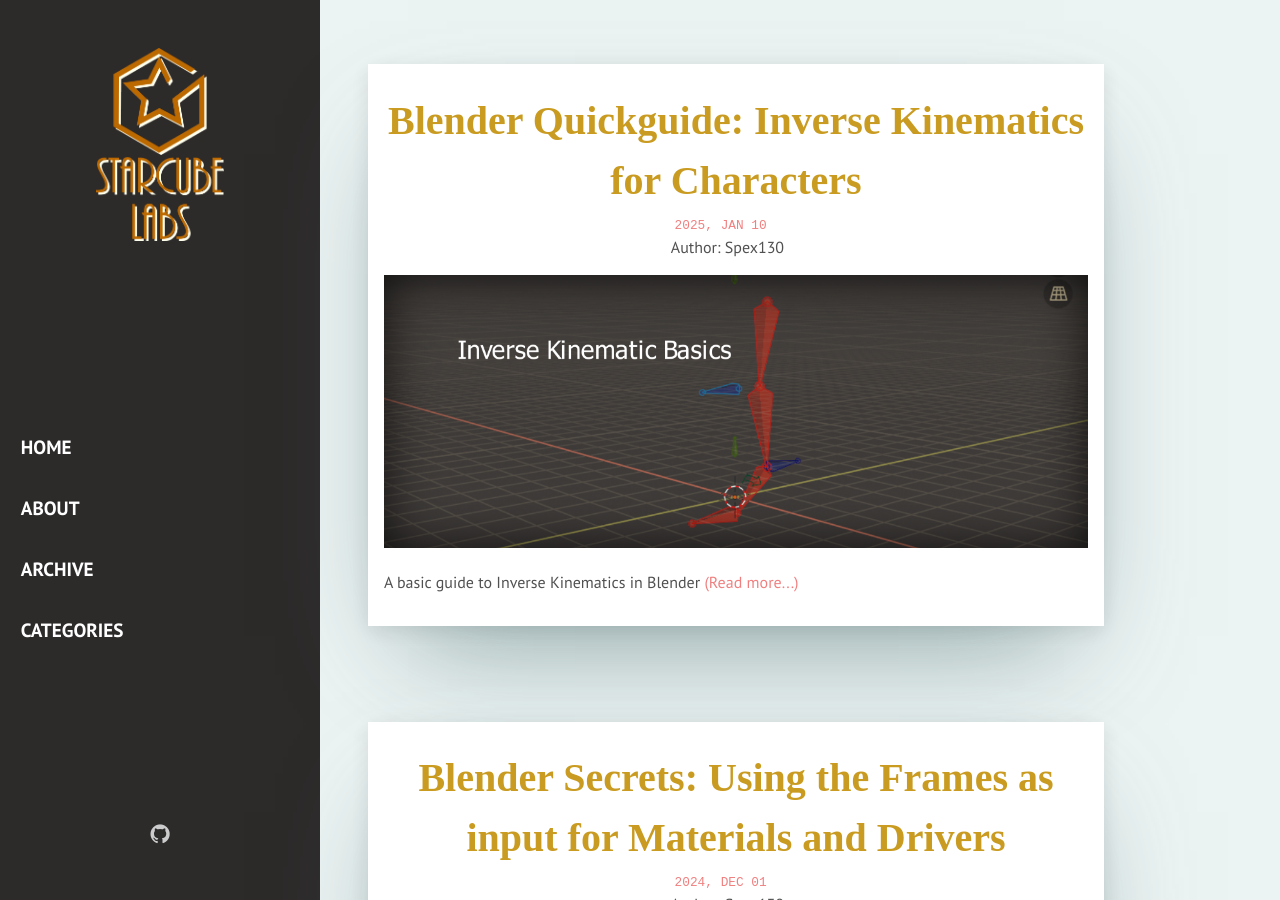
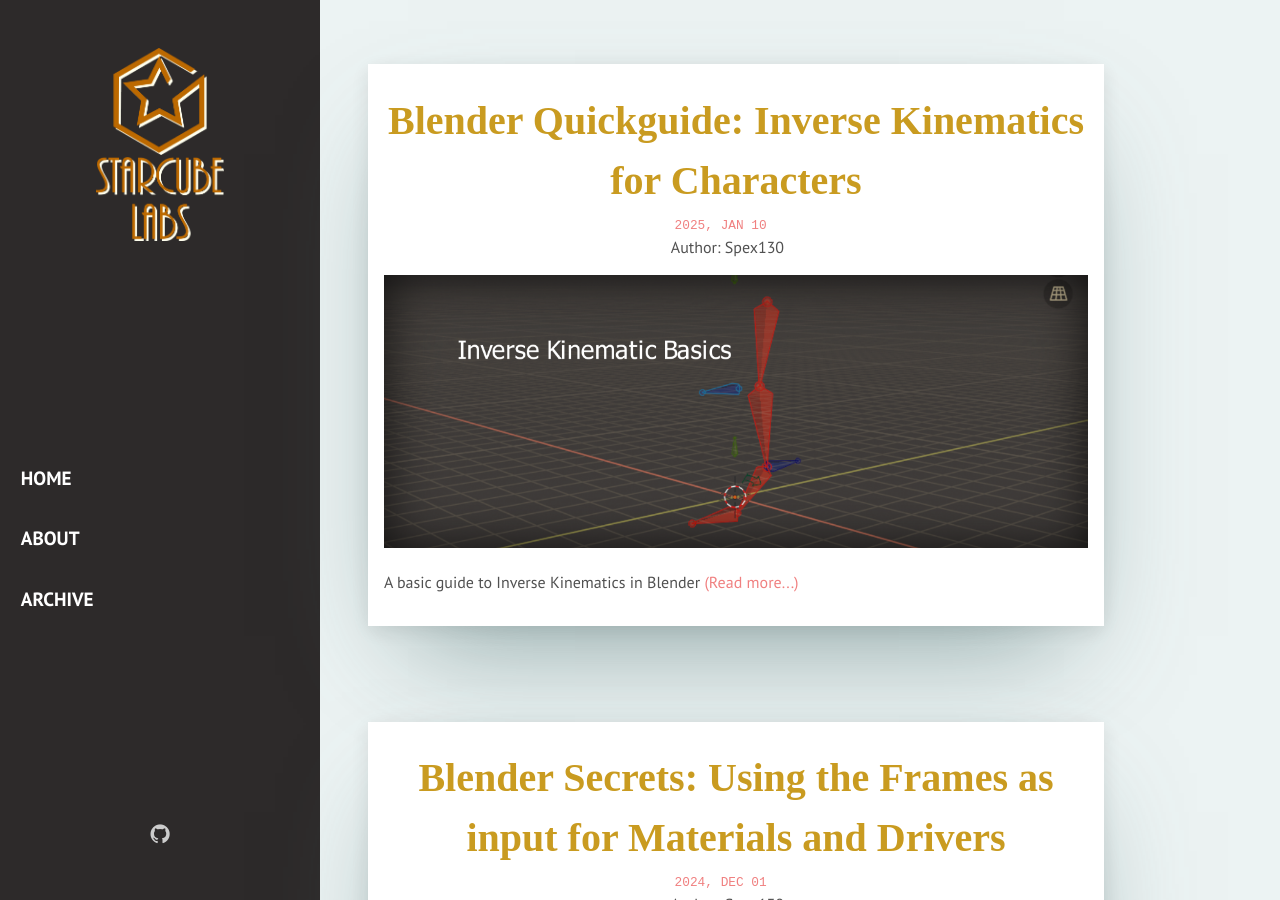
Before and after one commit to StarcubeLabs/StarcubeLabs.github.io, a Jekyll site: the page built from index.html, in a window 1280 px wide and 900 px high. Built offline with Jekyll 4.4.1, drawn with Linux system fonts in a browser that asks for light colours; some web fonts are replaced; the list of posts is cut into pages by our own code.

Commit message:
Reverting Sidebar changes

```diff
--- a/_includes/sidebar.html
+++ b/_includes/sidebar.html
@@ -9,7 +9,6 @@
       <li class="menu-items"><a class="menu-links" href="{{site.baseurl}}/">Home</a></li>
       <li class="menu-items"><a class="menu-links" href="{{site.baseurl}}/about/">About</a></li>
       <li class="menu-items"><a class="menu-links" href="{{site.baseurl}}/archive/">Archive</a></li>
-      <li class="menu-items"><a class="menu-links" href="{{site.baseurl}}/categories/">Categories</a></li>
     </menu>
 
     <div class="sidebar-social">
```
